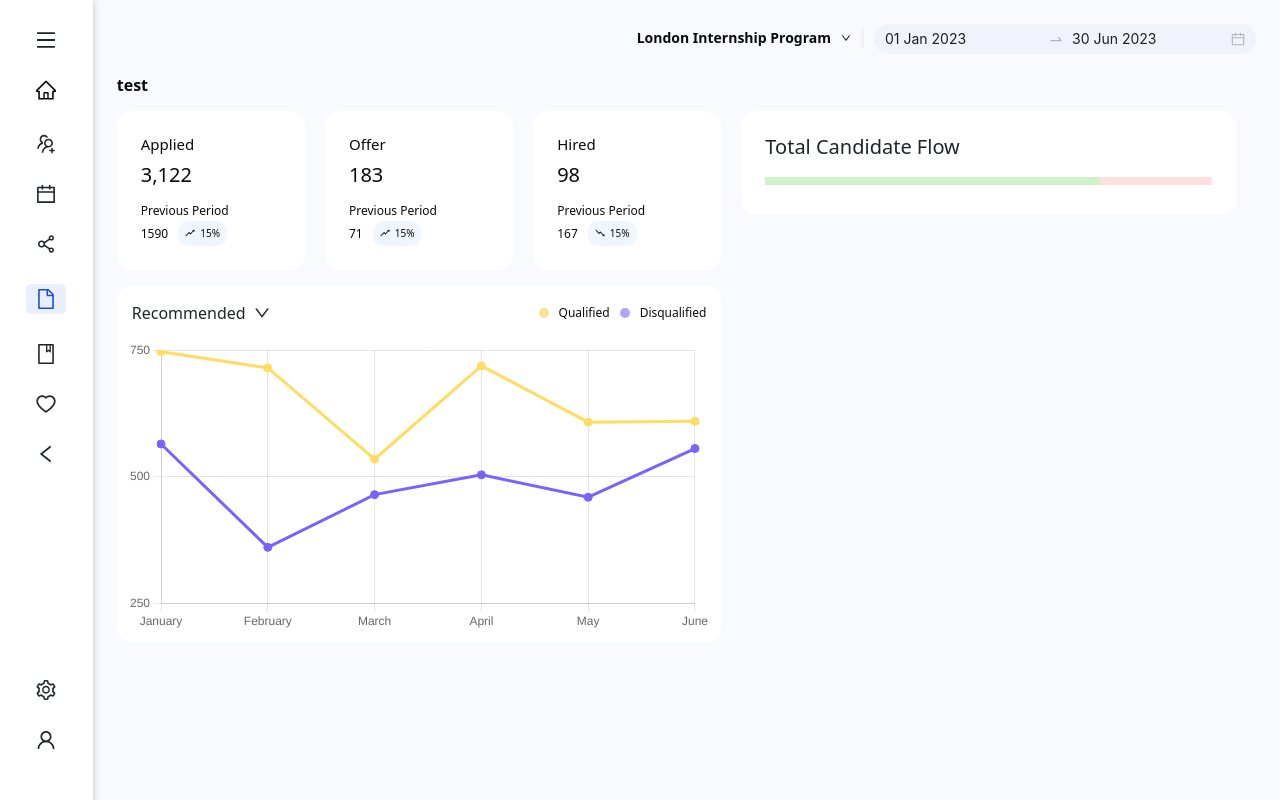
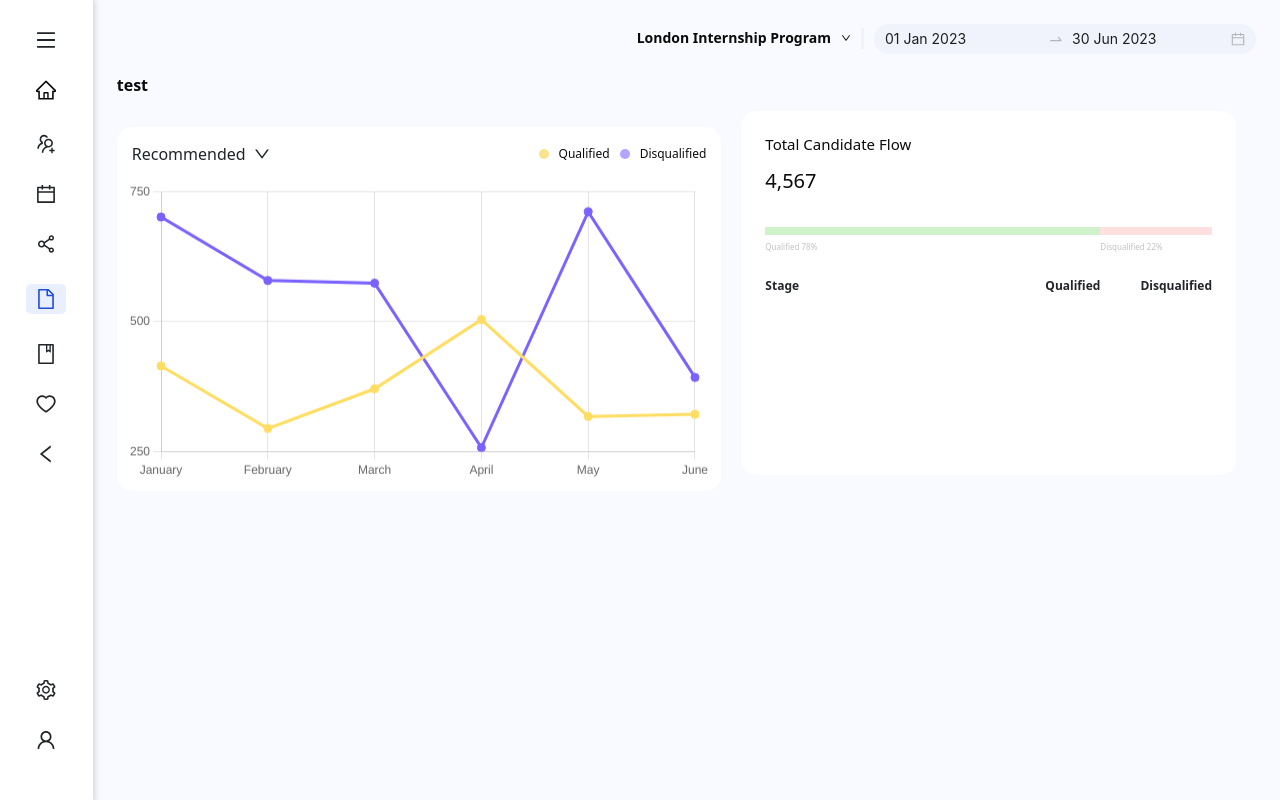
Before and after one commit to Hassaan11/ATS-task2, a React (Create React App) app: page /reports in a window 1280 px wide. Built offline with nearby package versions, Linux system fonts and the light colour scheme.

Commit message:
Setup component to display overview of comapny

```diff
--- a/src/components/job-overview/job-overview.css
+++ b/src/components/job-overview/job-overview.css
@@ -1,17 +1,20 @@
-.job-overview .title{
+.job-overview .title {
   font-size: 16px;
-  color:#0B0B0B;
+  color: #0b0b0b;
   font-weight: 600;
 }
-.job-overview .c1{
+.job-overview .c1 {
   width: 55%;
 }
 .job-overview .c2 {
   width: 45%;
   margin: 0 20px;
 }
-
-.job-overview .box{
+.job-overview2 {
+  display: flex;
+  flex-direction: row;
+}
+.job-overview .box {
   flex-grow: 1;
   background-color: white;
   margin-right: 20px;
@@ -19,45 +22,102 @@
 }
 
 .job-overview .box:last-child {
-  margin-right: 0;
+  margin-right: 0 !important;
 }
 
-.job-overview .box h5{
+.job-overview .box h5 {
   font-size: 15px;
-  color: #0B0B0B;
+  color: #0b0b0b;
 }
 .job-overview .box h6 {
   font-size: 20px;
-  color: #0B0B0B;
+  color: #0b0b0b;
   margin: 10px 0;
 }
-.job-overview .box .prevPeriod{
+.job-overview .box .prevPeriod {
   font-size: 12px;
-  color: #0B0B0B;
+  color: #0b0b0b;
 }
-.job-overview .box .percentage{
+.job-overview .box .percentage {
   font-size: 10px;
-  background-color: #F0F6FF;
-  color: #0B0B0B;
+  background-color: #f0f6ff;
+  color: #0b0b0b;
   margin-left: 10px;
   padding: 5px 7px;
   border-radius: 10px;
 }
-.job-overview .graph-header{
+.job-overview .graph-header {
   padding: 5px;
   margin-bottom: 10px;
 }
 
 .graph-header .right span {
   font-size: 12px;
-  color: #0B0B0B;
+  color: #0b0b0b;
 }
 
-.graph-header .right span:first-child{
+.graph-header .right span:first-child {
   margin-right: 10px;
 }
-
+.job-overview .progresstext span {
+  font-size: 8px;
+  color: #c2c2c2;
+}
 .job-overview .c2 .first {
   background-color: white;
   border-radius: 15px;
+  flex-grow: 1;
 }
+.job-overview :where(.css-dev-only-do-not-override-1ck3jst).ant-progress-line {
+  margin-bottom: 0 !important;
+}
+
+.job-overview .c2 .first h5 {
+  font-size: 15px;
+  color: #0b0b0b;
+}
+
+.job-overview .c2 .first h6 {
+  font-size: 20px;
+  color: #0b0b0b;
+}
+.job-overview .heading span {
+  font-weight: 600;
+  font-size: 12px;
+}
+
+.job-overview .c2 .first .details span {
+  font-size: 12px;
+}
+
+.job-overview .c2 .first .details .right span {
+  font-size: 12px;
+  text-align: end;
+}
+
+.job-overview .boxDiv1 {
+  width: 50%;
+}
+
+.boxDiv1:last-child {
+  margin-left: 20px !important;
+}
+
+canvas {
+  height: 100% !important;
+  width: 100% !important;
+}
+
+@media screen and (max-width: 990px) {
+  .job-overview .c1 {
+    width: 100%;
+  }
+  .job-overview .c2 {
+    width: 100%;
+    margin: 20px 0;
+  }
+  .job-overview2 {
+    display: flex;
+    flex-direction: column;
+  }
+}
--- a/src/components/job-overview/job-overview.tsx
+++ b/src/components/job-overview/job-overview.tsx
@@ -4,41 +4,25 @@ import { Dropdown, Space, Progress } from "antd";
 
 import Box from "../box/box";
 import LineChart from "../line-chart/line-chart";
+
 import "./job-overview.css";
+import { Data1Item, ReportProps } from "../../types/types";
+import { dropdownData } from "../../constants";
+
+type JobOverviewProps = {
+  title?: string;
+  reportData: ReportProps;
+  activeDropdown: string;
+  setActiveDropdown: any;
+};
 
 const JobOverview = ({
-  title,
+  title = "",
   reportData,
   activeDropdown,
   setActiveDropdown,
-}: any) => {
-  const items: MenuProps["items"] = [
-    {
-      label: "Applied",
-      key: "0",
-    },
-    {
-      label: "Recommended",
-      key: "1",
-    },
-    {
-      label: "Interview",
-      key: "2",
-    },
-    {
-      label: "Offer",
-      key: "3",
-    },
-    {
-      label: "Hired",
-      key: "4",
-    },
-    {
-      label: "Rejected",
-      key: "5",
-    },
-  ];
-
+}: JobOverviewProps) => {
+  const items: MenuProps["items"] = dropdownData;
   const handleMenuClick: MenuProps["onClick"] = (e: any) => {
     setActiveDropdown(e?.domEvent.target.innerText);
   };
@@ -49,15 +33,16 @@ const JobOverview = ({
   };
 
   return (
-    <div className="job-overview">
+    <div className="job-overview mb-5">
       <h6 className="title mb-3">{title}</h6>
-      <div className="d-flex">
+      <div className="job-overview2">
         <div className="c1 d-flex flex-column">
-          <div className="d-flex mb-3">
-            {reportData?.data?.map((d: any, index: number) => {
+          <div className="d-flex mb-3 boxesDiv">
+            {reportData?.data1?.map((d: Data1Item, index: number) => {
               if (index < 3) {
                 return (
                   <Box
+                    key={index}
                     name={d?.name}
                     count={d?.count}
                     prevCount={d?.prevCount}
@@ -65,7 +50,7 @@ const JobOverview = ({
                     percentage={d?.percentage}
                   />
                 );
-              } else return <></>;
+              }
             })}
           </div>
           <div
@@ -111,13 +96,15 @@ const JobOverview = ({
                 </span>
               </div>
             </div>
-            <LineChart data={reportData?.graphData} />
+            <div style={{ height: "300px", width: "100%" }}>
+              <LineChart data={reportData?.graphData} />
+            </div>
           </div>
         </div>
         <div className="c2 d-flex flex-column">
           <div className="p-4 first">
-            <h5>Total Candidate Flow</h5>
-
+            <h5 className="mb-3">Total Candidate Flow</h5>
+            <h6 className="mb-4">4,567</h6>
             <Progress
               strokeLinecap="butt"
               percent={75}
@@ -125,6 +112,47 @@ const JobOverview = ({
               trailColor="#FFE0E0"
               showInfo={false}
             />
+            <div className="d-flex progresstext">
+              <span className="w-75">Qualified 78%</span>
+              <span className="w-25">Disqualified 22%</span>
+            </div>
+            <div className="mt-4 d-flex justify-content-between align-items-center details mb-2 w-100 heading">
+              <span className="w-50">Stage</span>
+              <div className="w-50 d-flex justify-content-between right">
+                <span className="w-50">Qualified</span>
+                <span className="w-50">Disqualified</span>
+              </div>
+            </div>
+            {reportData?.data1?.map((d: Data1Item, index: number) => (
+              <div
+                key={index}
+                className="d-flex justify-content-between align-items-center details mb-2 w-100"
+              >
+                <span className="w-50">{d?.name}</span>
+                <div className="w-50 d-flex justify-content-between right">
+                  <span className="w-50">{d?.count}</span>
+                  <span className="w-50">{d?.disqualified}</span>
+                </div>
+              </div>
+            ))}
+          </div>
+          <div className="d-flex mt-3">
+            {reportData?.data1?.map((d: Data1Item, index: number) => {
+              if (index > 2) {
+                return (
+                  <div className="boxDiv1" key={index}>
+                    <Box
+                      changeDesign={true}
+                      name={d?.name}
+                      count={d?.count}
+                      prevCount={d?.prevCount}
+                      rise={d?.rise}
+                      percentage={d?.percentage}
+                    />
+                  </div>
+                );
+              } else return <div key={index}></div>;
+            })}
           </div>
         </div>
       </div>
```
